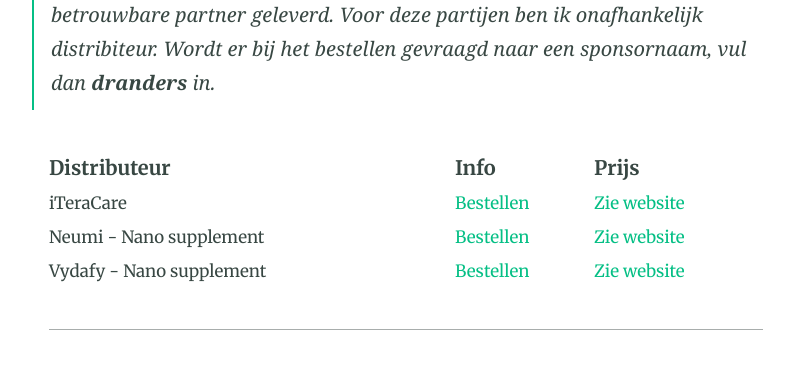
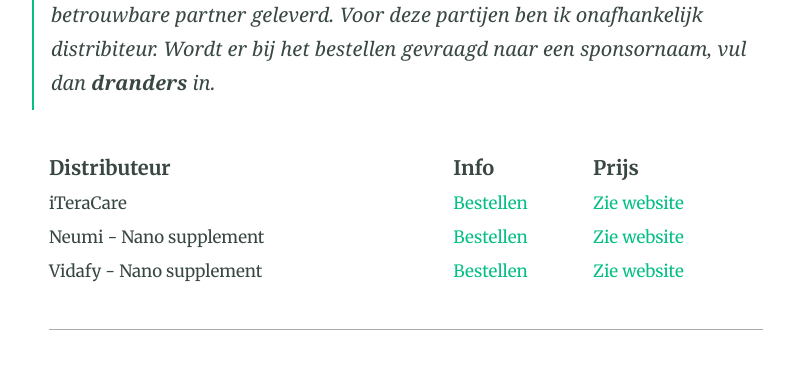
Before and after one commit to dokteranders/dokteranders.com, a Jekyll site: the page built from behandelingen.md, in a window 1280 px wide and 900 px high, scrolled down 1380 px. Shown: the top 371 px of the window, without its empty margins (234-1028 px from the left). Built offline with Jekyll 4.4.1, drawn with Linux system fonts in a browser that asks for light colours.

Commit message:
Update behandelingen.md

```diff
--- a/behandelingen.md
+++ b/behandelingen.md
@@ -32,9 +32,9 @@
 
 | **Distributeur** | **Info** | **Prijs** |
 |--------|:-------|:-------|
-| iTeraCare | [Bestellen](https://www.thzforyou.nl/producten-thz/) | [Zie website](https://vidafyglobal.com/dranders)
-| Neumi - Nano supplement | [Bestellen](https://dokteranders.neumi.com/) | [Zie website](https://dokteranders.neumie.com/)
-| Vydafy - Nano supplement | [Bestellen](https://vidafyglobal.com/dranders) | [Zie website](https://vidafyglobal.com/dranders)
+| iTeraCare | [Bestellen](https://www.thzforyou.nl/producten-thz/) | [Zie website](https://www.thzforyou.nl/producten-thz/)
+| Neumi - Nano supplement | [Bestellen](https://dokteranders.neumi.com/) | [Zie website](https://dokteranders.neumi.com/)
+| Vidafy - Nano supplement | [Bestellen](https://vidafyglobal.com/dranders) | [Zie website](https://vidafyglobal.com/dranders)
 
 ---
 
```
